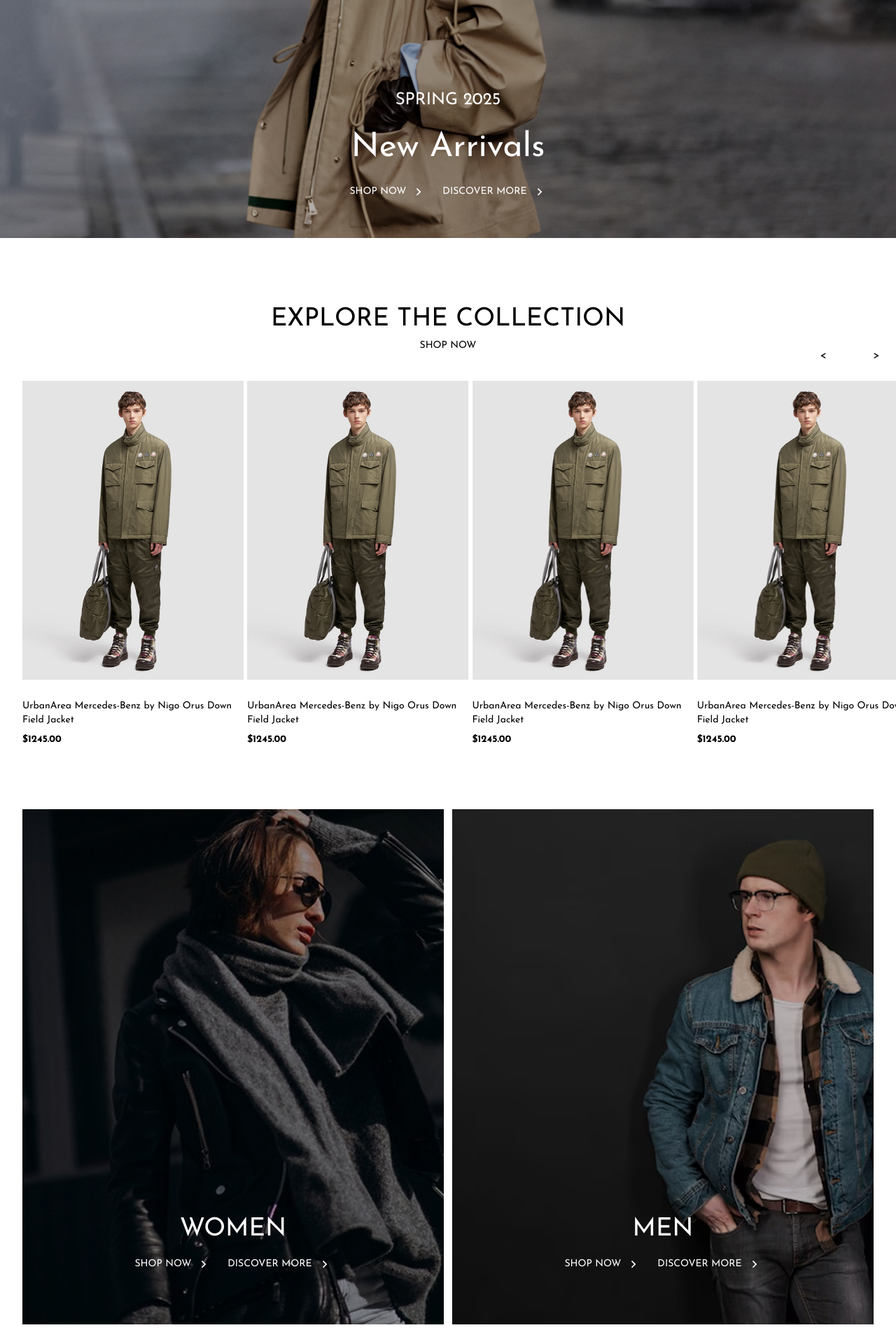
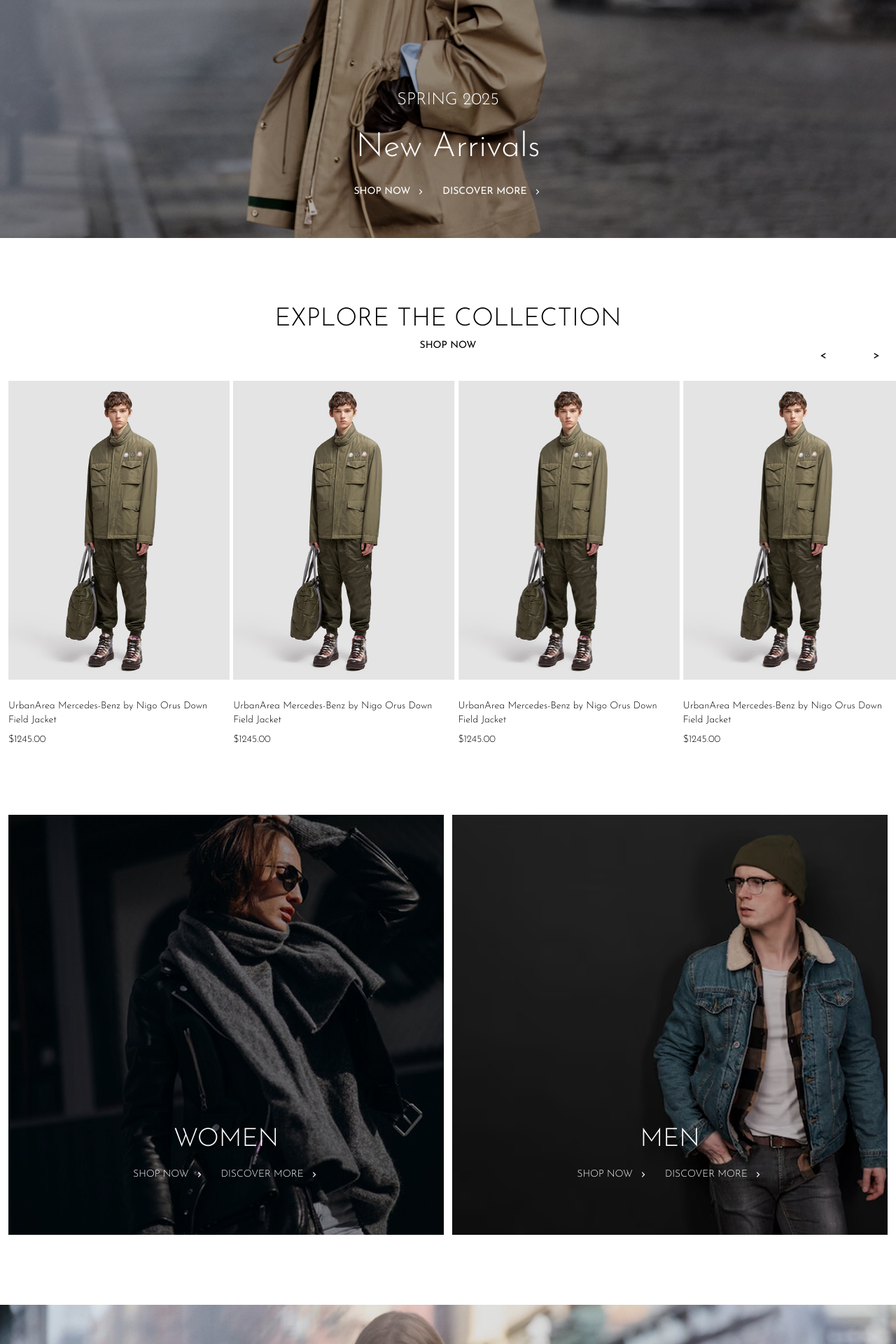
Before and after one commit to wakar-malik/urbanera-frontend, a React (Vite) app: page / in a window 1280 px wide. Shown: the part 460-2380 px from the top of the page at 70% size. Built offline with nearby package versions, Linux system fonts and the light colour scheme.

Commit message:
creted 3rd explore section

```diff
--- a/src/App.jsx
+++ b/src/App.jsx
@@ -4,6 +4,7 @@ import Hero from "./pages/Hero.jsx";
 import ProductCard from "./sections/ExploreSect/ProductCard.jsx";
 import ExploreSect2 from "./sections/ExploreSect/ExploreSect2.jsx";
 import StaticExplore from "./sections/ExploreSect/StaticExplore.jsx";
+import ProductCard2 from "./sections/ExploreSect/ProductCard2.jsx";
 
 function App() {
   return <div>
@@ -12,6 +13,7 @@ function App() {
     <ProductCard/>
     <ExploreSect2/>
     <StaticExplore/>
+    <ProductCard2/>
   </div>;
 }
 
--- a/src/components/Button/Button.jsx
+++ b/src/components/Button/Button.jsx
@@ -5,7 +5,7 @@ const Button = ({ text }) => {
 
   return (
     <div className='flex items-center justify-center gap-6'>
-      <button className='flex gap-2 items-center cursor-pointer transition duration-200 hover:opacity-75'>{text}<RiArrowRightSLine className='text-xl' /></button>
+      <button className='flex gap-2 items-center cursor-pointer transition duration-200 hover:opacity-75'>{text}<RiArrowRightSLine className='text-xl xss:text-[14px] xss:font-light' /></button>
     </div>
   )
 }
--- /dev/null
+++ b/src/components/ProductSlider/Productslider.jsx
@@ -0,0 +1,79 @@
+import { Swiper, SwiperSlide } from "swiper/react";
+import 'swiper/css/navigation'
+import "swiper/css";
+import Button from '../Button/Button'
+import images from "../../utils/image";
+
+export default function App() {
+  const outerSlides = [
+    {
+      title: 'URBANERA COLLECTION ',
+      desc: 'Madara must-haver for both metropolitan and mountain lifestyles',
+      img: images.thirdSliderImg1
+    },
+    {
+      title: 'URBANERA COLLECTION ',
+      desc: 'Madara must-haver for both metropolitan and mountain lifestyles',
+      img: images.thirdSliderImg2
+    },
+    {
+      title: 'URBANERA COLLECTION ',
+      desc: 'Madara must-haver for both metropolitan and mountain lifestyles',
+      img: images.thirdSliderImg3
+    },
+  ];
+
+
+
+
+
+  return (
+    <>
+      <div className="p-0 md:px-4 lg:px-[30px]">
+        <Swiper className="2xl:h-[82vh] flex gap-6 group" slidesPerView={3}
+          breakpoints={{
+            300: {
+              slidesPerView: 1.5,
+              spaceBetween: 5,
+            },
+            400: {
+              slidesPerView: 1.5,
+              spaceBetween: 15,
+            },
+            500: {
+              slidesPerView: 2.1,
+              spaceBetween: 15,
+            },
+            640: {
+              slidesPerView: 1.9,
+              spaceBetween: 15,
+            },
+            768: {
+              slidesPerView: 3,
+              spaceBetween: 15,
+            },
+            1024: {
+              slidesPerView: 4,
+              spaceBetween: 20,
+            },
+          }}
+        >
+          {outerSlides.map((slide, index) => (
+            <SwiperSlide
+              key={index}
+              className="cursor-pointer xss:basis-[70%] md:basis-[33%] relative"
+            >
+              <img className="w-full h-full object-cover" src={slide.img} alt="card" />
+              <div className="absolute top-0 left-0 bg-black h-full w-full opacity-30 group-hover:opacity-50 hover:opacity-0 transition-all duration-1500"></div>
+              <div className=" w-full flex flex-col items-center px-2 gap-4 text-center absolute bottom-12 text-white">
+                <h3 className="xs:text-lg lg:text-xl font-light">{slide.title}</h3>
+                <p className="text-[16px] w-[65%] hidden leading-5 lg:block">{slide.desc}</p>
+              <Button text='DISCOVER MORE' />
+              </div>
+            </SwiperSlide>
+          ))}
+        </Swiper>
+      </div>
+    </>
+  );
+}
--- a/src/index.css
+++ b/src/index.css
@@ -6,4 +6,6 @@
   --primary-color: #a3a3a3;
 
   --breakpoint-xs: 25rem;
+  --breakpoint-xss: 22rem;
+  --breakpoint-xsm: 31rem;
 }
--- a/src/pages/Hero.jsx
+++ b/src/pages/Hero.jsx
@@ -22,14 +22,14 @@ export default function Hero() {
         autoplay={true}
         loop={true}
         modules={[EffectFade, Autoplay]}
-        className="mySwiper h-screen relative cursor-pointer"
+        className="mySwiper xss:h-[70vh] lg:h-screen relative cursor-pointer"
       >
         {Slides.map((item, index) => (
           <SwiperSlide key={index}><img className='h-full w-full object-cover' src={item.heroImg} />
             <div className='bg-black opacity-30 w-full h-screen absolute top-0 left-0'></div>
             <div className='flex flex-col items-center gap-2 absolute bottom-14 text-white text-center px-7 font-josefin w-full lg:gap-7'>
-              <h2 className='lg:text-2xl xs:text-xl'>{item.subHeading}</h2>
-              <h1 className='lg:text-5xl xs:text-2xl'>{item.heading}</h1>
+              <h2 className='lg:text-2xl xs:text-sm 2xl:font-normal xss:font-light xss:text-[14px]'>{item.subHeading}</h2>
+              <h1 className='lg:text-5xl xs:text-3xl 2xl:font-normal  xss:font-light xss:text-xl'>{item.heading}</h1>
               <div className='flex items-center justify-center gap-6 text-[12px] xs:text-[14px]'>
                 {btnText.map((text, idx) => (<Button key={idx} text={text} />))}
               </div>
--- a/src/sections/ExploreSect/ExploreSect2.jsx
+++ b/src/sections/ExploreSect/ExploreSect2.jsx
@@ -14,14 +14,14 @@ const ExploreSect2 = () => {
   ]
 
   return (
-    <div className='w-full h-[95vh] lg:h-screen flex md:flex-row flex-col items-center gap-[1%] p-8 mt-0 2xl:mt-20 relative md:mt-15'>
-      <div id="left-div" className='w-full h-full lg:basis-[49.5%] overflow-hidden relative'>
-        <img src={images.staticImg1} className='object-cover w-full xs:h-full  sm:h-full transition-scale duration-1000 hover:scale-110' alt="" />
+    <div className='w-full h-screen xss:h-[90vh] xs:h-[80vh] sm:h-[98vh] md:h-screen flex sm:flex-row xss:flex-col md:flex-row items-center gap-[1%] 2xl:p-8 xss:p-3 md:mt-0 lg:mt-0 2xl:mt-20 relative'>
+      <div id="left-div" className='w-full 2xl:h-full lg:basis-[49.5%] sm:h-[75vh] overflow-hidden relative bg-red-500'>
+        <img src={images.staticImg1} className='object-cover w-full xss:h-full sm:h-full transition-scale duration-1000 hover:scale-110' alt="" />
         <div className='absolute top-0 left-0 w-full h-full bg-black opacity-30 pointer-events-none'></div>
         <ExploreText text={'women'} btn={btnText1.map((text, index) => (<Button key={index} text={text} />))} />
       </div>
-      <div id="right-div" className='w-full lg:basis-[49.5%] h-full overflow-hidden relative'>
-        <img src={images.staticImg2} className='object-cover w-full xs:h-full md:h-full transition-scale duration-1000 hover:scale-110' alt="" />
+      <div id="right-div" className='w-full 2xl:h-full lg:basis-[49.5%] sm:h-[75vh] overflow-hidden relative'>
+        <img src={images.staticImg2} className='object-cover w-full xss:h-full sm:h-full transition-scale duration-1000 hover:scale-110' alt="" />
         <div className='absolute top-0 left-0 w-full h-full bg-black opacity-25 pointer-events-none'></div>
         <ExploreText text={'men'} btn={btnText2.map((text, index) => (<Button key={index} text={text} />))} />
       </div>
--- a/src/sections/ExploreSect/ExploreText.jsx
+++ b/src/sections/ExploreSect/ExploreText.jsx
@@ -3,9 +3,9 @@ import React from 'react'
 const ExploreText = ({ btn, text }) => {
   return (
     <div className=' flex items-center flex-col absolute bottom-4 lg:bottom-15 left-0 w-full justify-center p-4 gap-7 lg:gap-5 uppercase text-white'>
-      <h1 className='text-3xl lg:text-4xl'>{text}</h1>
+      <h1 className='text-3xl lg:text-4xl xss:text-2xl xss:font-light'>{text}</h1>
 
-      <div className='flex gap-6 text-sm lg:text-normal'>{btn}</div>
+      <div className='flex gap-6 text-sm xss:font-light'>{btn}</div>
     </div>
   )
 }
--- a/src/sections/ExploreSect/ProductCard.jsx
+++ b/src/sections/ExploreSect/ProductCard.jsx
@@ -116,10 +116,14 @@ export default function App() {
   return (
     <>
       <div className="flex flex-col gap-2 items-center mt-10 lg:mt-24">
-        <h1 className="text-xl lg:text-4xl xs:text-xl">EXPLORE THE COLLECTION</h1>
+        <h1 className="text-xl lg:text-4xl xs:text-2xl 2xl:font-normal xs:font-light">EXPLORE THE COLLECTION</h1>
         <p className="text-sm">SHOP NOW</p></div>
       <Swiper className="py-15 relative h-auto 2xl:h-[85vh] xl:h-[70vh] lg:h-[60vh]" slidesPerView={4} spaceBetween={15}
         breakpoints={{
+          300: {
+            slidesPerView: 1,
+            spaceBetween: 5,
+          },
           400: {
             slidesPerView: 1,
             spaceBetween: 5,
@@ -148,7 +152,7 @@ export default function App() {
             key={index}
             onMouseEnter={() => setActiveIndex(index)}
             onMouseLeave={() => setActiveIndex(null)}
-            className="flex flex-col  mt-10 first-of-type:ml-8 w-full"
+            className="flex flex-col  mt-10 2xl:first-of-type:ml-8 xss:first-of-type:ml-3 w-full"
           >
             <Swiper
               className=""
@@ -167,8 +171,8 @@ export default function App() {
               </div>
             </Swiper>
             <div className=" w-full flex flex-col items-start gap-2 mt-7 text-start">
-              <h3 className="text-sm">{slide.title}</h3>
-              <span className="text-sm font-bold">${slide.price}</span>
+              <h3 className="text-sm 2xl:font-normal xss:font-light">{slide.title}</h3>
+              <span className="text-sm  2xl:font-bold xss:font-light">${slide.price}</span>
               <div className="flex gap-1">
                 {
                   slide.colors.map((color, idex) => (
--- /dev/null
+++ b/src/sections/ExploreSect/ProductCard2.jsx
@@ -0,0 +1,16 @@
+import ProductSlider from '../../components/ProductSlider/Productslider'
+function ProductCard2() {
+
+  return (
+    <>
+      <div className="w-full max-h-screen h-screen flex flex-col  xss:h-[65vh]">
+        <div className="flex flex-col gap-2 items-center mb-10 mt-10 lg:mt-24">
+          <h1 className="text-xl lg:text-2xl font-normal">EXPLORE THE COLLECTIONS</h1>
+        </div>
+        <ProductSlider />
+      </div>
+    </>
+  )
+}
+
+export default  ProductCard2;
--- a/src/sections/ExploreSect/StaticExplore.jsx
+++ b/src/sections/ExploreSect/StaticExplore.jsx
@@ -14,15 +14,15 @@ const StaticExplore = () => {
     }
   ]
   return (
-    <div className='w-full h-screen relative'>
-      <img src={images.heroSlide3} className='h-full w-full object-cover' alt="" />
-      <div className='bg-black opacity-30 w-full h-screen absolute top-0 left-0'></div>
+    <div className='w-full h-screen relative xss:h-[75vh] lg:h-screen'>
+      <img src={images.heroSlide3} className='h-full w-full xss:w-full xss:h-full xss:object-cover object-cover' alt="" />
+      <div className='bg-black opacity-10 w-full h-screen xss:h-full absolute top-0 left-0'></div>
       {
         mainHeading.map((txt, index) => (
           <div className='flex flex-col items-center gap-2 absolute bottom-14 text-white text-center px-7 font-josefin w-full lg:gap-7' key={index}>
-            <h2 className='lg:text-2xl xs:text-xl'>{txt.subHeading}</h2>
-            <h1 className='lg:text-5xl xs:text-2xl'>{txt.heading}</h1>
-            <div className='flex items-center justify-center gap-6 text-[12px] xs:text-[14px]'>
+            <h2 className='lg:text-2xl xss:text-sm xss:font-light'>{txt.subHeading}</h2>
+            <h1 className='lg:text-5xl xs:text-2xl xss:font-light xss:text-3xl'>{txt.heading}</h1>
+            <div className='flex items-center justify-center gap-6 text-[12px] xss:font-light xss:text-[16px]'>
               {btnText.map((text, idx) => (<Button key={idx} text={text} />))}
             </div>
           </div>
--- a/src/utils/image.js
+++ b/src/utils/image.js
@@ -3,6 +3,7 @@ import lightLogo from '../assets/moncler-images/Light-logo.png';
 import heroSlide1 from '../assets/moncler-images/hero-slide-img1.png'
 import heroSlide2 from '../assets/moncler-images/hero-slide-img2.png'
 import heroSlide3 from '../assets/moncler-images/hero-slide-3.jpg';
+import heroSlide4 from '../assets/moncler-images/hero-slide-4.jpg';
 import sliderImage1 from '../assets/moncler-images/slider-image-1.png'
 import sliderImage2 from '../assets/moncler-images/slider-image-2.png'
 import sliderImage3 from '../assets/moncler-images/slider-image-3.png'
@@ -21,6 +22,7 @@ const images = {
   heroSlide1,
   heroSlide2,
   heroSlide3,
+  heroSlide4,
   sliderImage1,
   sliderImage2,
   sliderImage3,
```
Also changed, not shown: src/sections/navbar/Navbar.jsx (+4 -4 lines), src/assets/moncler-images/hero-slide-4.jpg (added).
